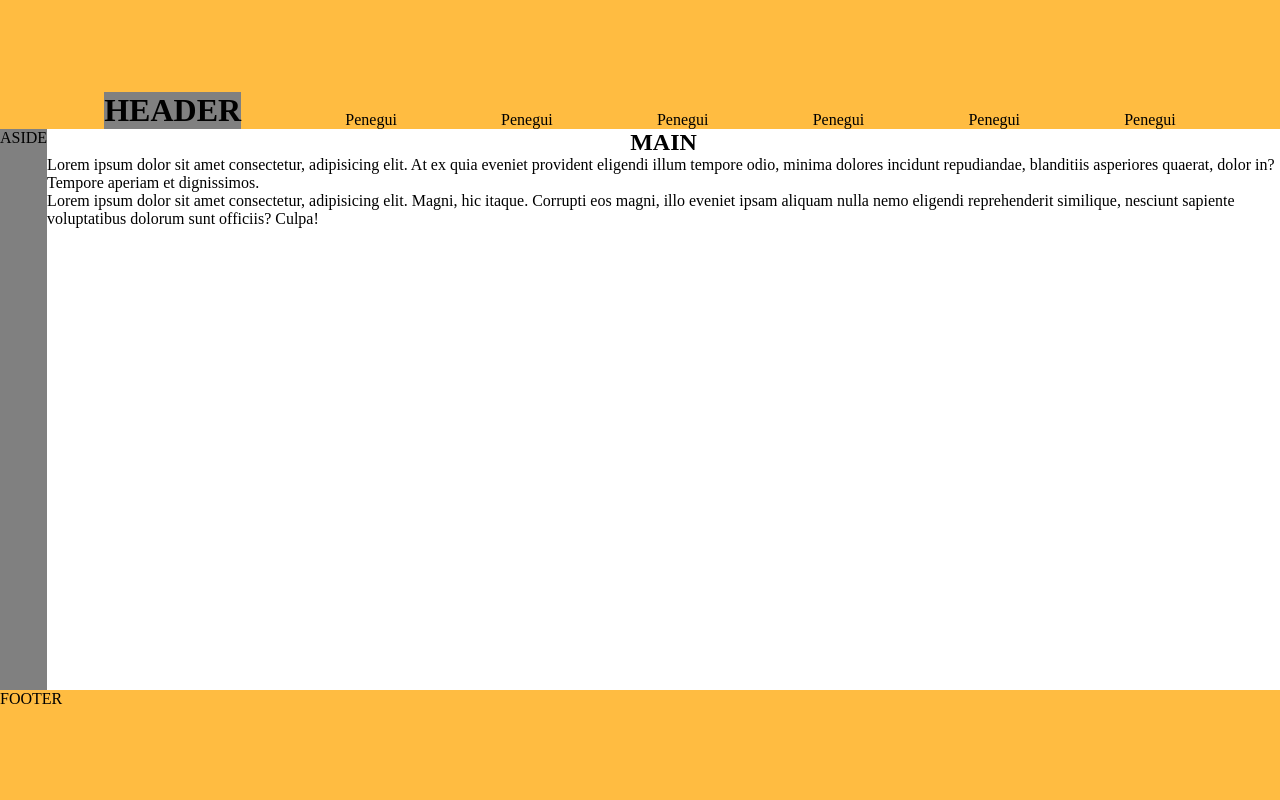
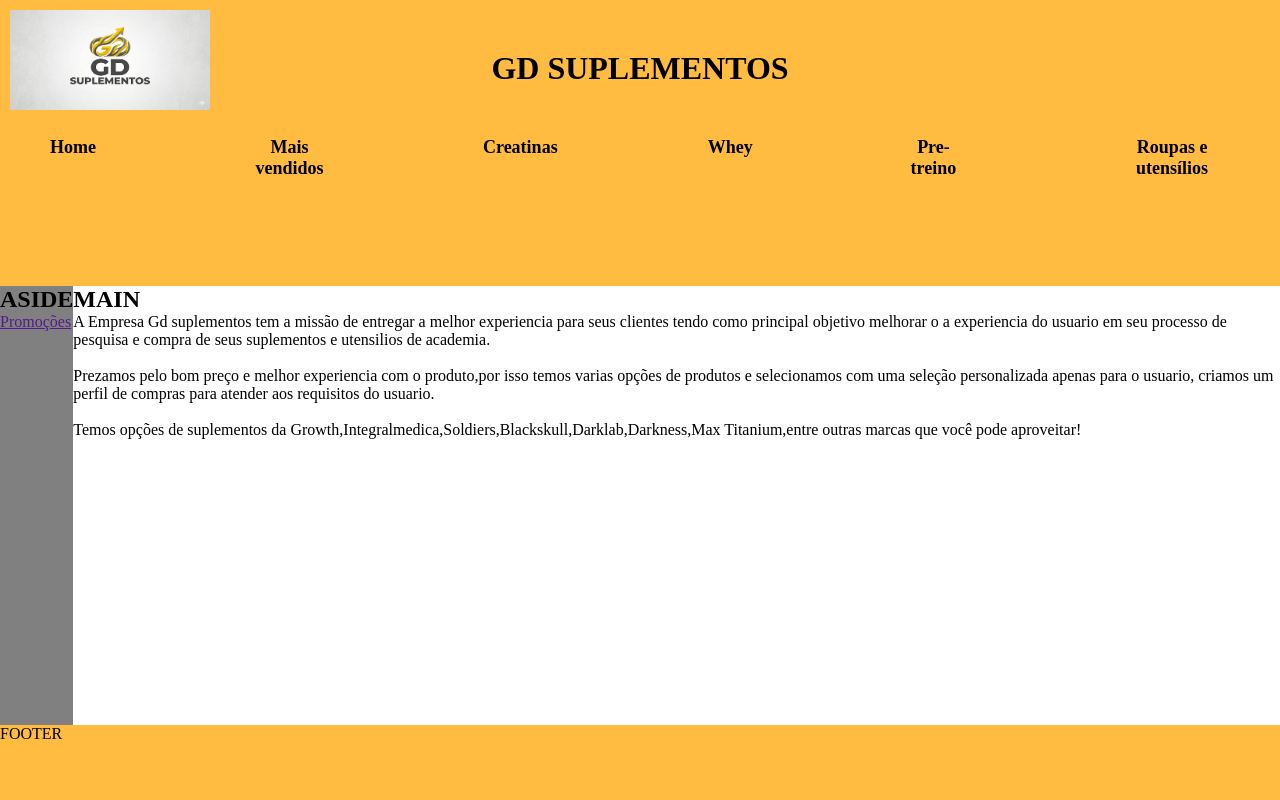
Before and after one commit to Eduardo8895/Projeto_GD_Suplementos, a website built with Vite: page index.html in a window 1280 px wide. Built offline with nearby package versions, Linux system fonts and the light colour scheme.

Commit message:
continuação do trabalho

```diff
--- a/index.html
+++ b/index.html
@@ -9,29 +9,39 @@
   <body class="container">
 
     <header>
-      <h1 class="header1">HEADER</h1>
+      <h1>GD SUPLEMENTOS</h1>
+      <img class="Logo" src="/imgs/gdsuplementos.jpeg" alt="Logo" height="100px">
+      <nav>
+        <a href="">Home</a>
+        <a href="">Mais vendidos</a>
+        <a href="">Creatinas</a>
+        <a href="">Whey</a>
+        <a href="">Pre-treino</a>
+        <a href="">Roupas e utensílios</a>
 
-        <div>Penegui</div>
-        <div>Penegui</div>
-        <div>Penegui</div>
-        <div>Penegui</div>
-        <div>Penegui</div>
-        <div>Penegui</div>
-
+      </nav>
     </header>
     <main>
       <h2>MAIN</h2>
 
 
       <section>
-        <p>Lorem ipsum dolor sit amet consectetur, adipisicing elit. At ex quia eveniet provident eligendi illum tempore odio, minima dolores incidunt repudiandae, blanditiis asperiores quaerat, dolor in? Tempore aperiam et dignissimos.</p>
+        <p>A Empresa Gd suplementos tem a missão de entregar a melhor experiencia para seus clientes tendo como principal objetivo melhorar o a experiencia do usuario em seu processo de pesquisa e compra de seus suplementos e utensilios de academia.</p>
       </section>
+      <br>
       <section>
-        <p>Lorem ipsum dolor sit amet consectetur, adipisicing elit. Magni, hic itaque. Corrupti eos magni, illo eveniet ipsam aliquam nulla nemo eligendi reprehenderit similique, nesciunt sapiente voluptatibus dolorum sunt officiis? Culpa!</p>
+        <p>Prezamos pelo bom preço e melhor experiencia com o produto,por isso temos varias opções de produtos e selecionamos com uma seleção personalizada apenas para o usuario, criamos um perfil de compras para atender aos requisitos do usuario.</p>
+      </section>
+      <br>
+      <section>
+        <p>Temos opções de suplementos da Growth,Integralmedica,Soldiers,Blackskull,Darklab,Darkness,Max Titanium,entre outras marcas que você pode aproveitar!</p>
       </section>
 
     </main>
-    <aside>ASIDE</aside>
+    <aside>
+      <h2>ASIDE</h2>
+      <a href="">Promoções</a>
+    </aside>
     <footer>FOOTER</footer>
     <script type="module" src="/src/main.js"></script>
   </body>
--- a/src/style.css
+++ b/src/style.css
@@ -14,18 +14,39 @@ header{
   background-color: rgb(255, 188, 65);
   grid-row: 1 /2;
   grid-column: 1 /6;
+  position: relative;
+  text-align: center;
+  padding: 50px;
+
+}
+.Logo{
+  width: 200px;
+
+  position: absolute;
+  top: 10px;
+  left: 10px;
+}
+nav{
+margin-top: 50px; /* desce o menu */
+
   display: flex;
-  justify-content: space-evenly;
-  align-items: end;
+  justify-content: center;
+  gap: 150PX;
+}
+nav div{
+  margin-top: 20px;
+}
 
 
-
-
-
+nav a{
+  text-decoration: none;
+  color: black;
+  font-size: 18px;
+  font-weight: bold;
+  transition: 0.3s;
 }
-.header1{
-  background-color: gray;
-
+nav a:hover{
+  color: White;
 }
 aside{
   background-color: gray;
@@ -38,7 +59,7 @@ main{
   grid-column: 2 /6;
   display: flex;
   flex-direction: column;
-  align-items: center;
+  align-items: start;
 
 }
 footer{
```
Also changed, not shown: imgs/gdsuplementos.jpeg (added), 1 other file.
